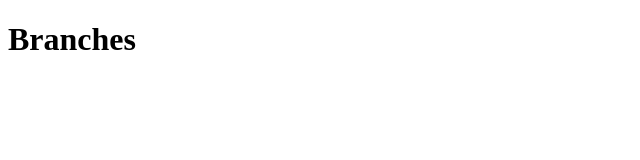
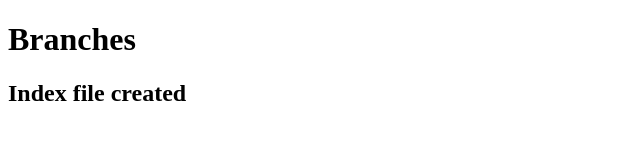
Before and after one commit to karishma-03012003/branch, a plain HTML site: page index.html in a window 1280 px wide. Shown: the whole page, without its empty margins (0-640 px from the left). Drawn offline with Linux system fonts and the light colour scheme.

Commit message:
student branch

```diff
--- a/index.html
+++ b/index.html
@@ -7,5 +7,6 @@
 </head>
 <body>
     <h1>Branches</h1>
+    <h2>Index file created</h2>
 </body>
 </html>
```
